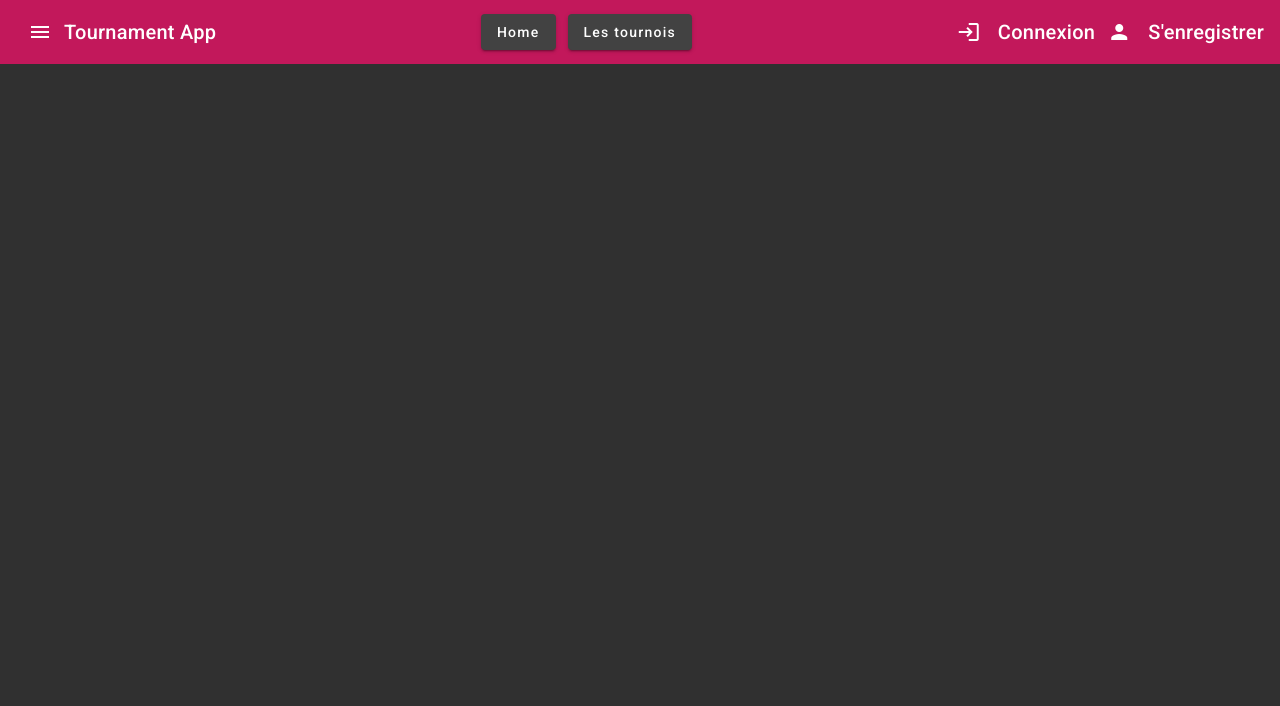
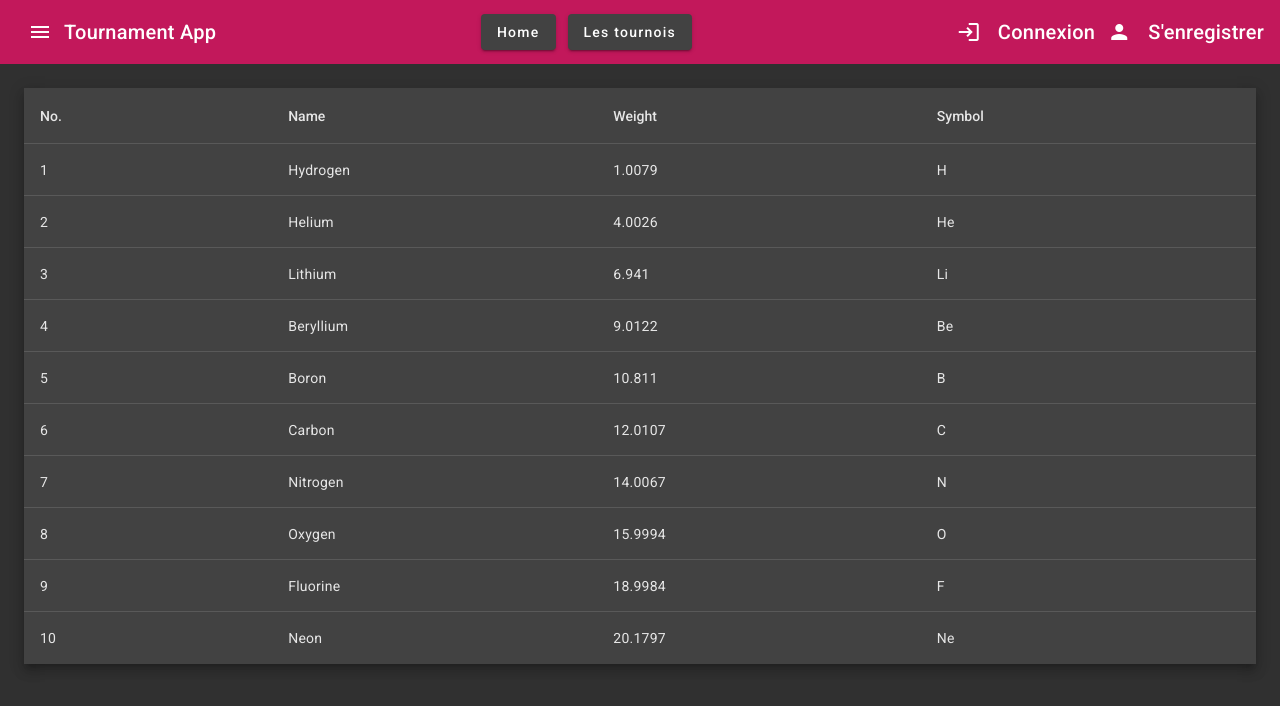
Before and after one commit to EmmanuelPoirier-TalanNA/TournamentAppNG, an Angular app: page /sample in a window 1280 px wide. Before the commit this address led to /. Shown: the top 706 px of the page. Built offline with nearby package versions, Linux system fonts and the light colour scheme.

Commit message:
fix: player score sorted

```diff
--- a/src/app/app-routing.module.ts
+++ b/src/app/app-routing.module.ts
@@ -1,11 +1,13 @@
 import { NgModule } from '@angular/core';
 import { RouterModule, Routes } from '@angular/router';
 import { HomeComponent } from './home/home.component';
+import { SampleComponent } from './sample/sample.component';
 import { TournamentDetailComponent } from './tournament/tournament-detail/tournament-detail.component';
 import { TournamentPageComponent } from './tournament/tournament-page/tournament-page.component';
 
 const routes: Routes = [
   {path: '', component: HomeComponent},
+  {path: 'sample', component: SampleComponent},
   {path: 'tournament',
   children: [
     {path: '',  component: TournamentPageComponent},
--- a/src/app/app.module.ts
+++ b/src/app/app.module.ts
@@ -13,6 +13,7 @@ import { HttpClientModule } from '@angular/common/http';
 import { DialogNewTournamentComponent } from './tournament/components/dialog-new-tournament/dialog-new-tournament.component';
 import { FormsModule, ReactiveFormsModule } from '@angular/forms';
 import { TournamentDetailComponent } from './tournament/tournament-detail/tournament-detail.component';
+import { SampleComponent } from './sample/sample.component';
 
 @NgModule({
   declarations: [
@@ -23,6 +24,7 @@ import { TournamentDetailComponent } from './tournament/tournament-detail/tourna
     TournamentCardComponent,
     DialogNewTournamentComponent,
     TournamentDetailComponent,
+    SampleComponent,
   ],
   imports: [
     BrowserModule,
--- /dev/null
+++ b/src/app/sample/sample.component.html
@@ -0,0 +1,38 @@
+<table mat-table [dataSource]="dataSource" matSort (matSortChange)="announceSortChange($event)"
+       class="mat-elevation-z8">
+
+  <!-- Position Column -->
+  <ng-container matColumnDef="position">
+    <th mat-header-cell *matHeaderCellDef mat-sort-header sortActionDescription="Sort by number">
+      No.
+    </th>
+    <td mat-cell *matCellDef="let element"> {{element.position}} </td>
+  </ng-container>
+
+  <!-- Name Column -->
+  <ng-container matColumnDef="name">
+    <th mat-header-cell *matHeaderCellDef mat-sort-header sortActionDescription="Sort by name">
+      Name
+    </th>
+    <td mat-cell *matCellDef="let element"> {{element.name}} </td>
+  </ng-container>
+
+  <!-- Weight Column -->
+  <ng-container matColumnDef="weight">
+    <th mat-header-cell *matHeaderCellDef mat-sort-header sortActionDescription="Sort by weight">
+      Weight
+    </th>
+    <td mat-cell *matCellDef="let element"> {{element.weight}} </td>
+  </ng-container>
+
+  <!-- Symbol Column -->
+  <ng-container matColumnDef="symbol">
+    <th mat-header-cell *matHeaderCellDef mat-sort-header sortActionDescription="Sort by symbol">
+      Symbol
+    </th>
+    <td mat-cell *matCellDef="let element"> {{element.symbol}} </td>
+  </ng-container>
+
+  <tr mat-header-row *matHeaderRowDef="displayedColumns"></tr>
+  <tr mat-row *matRowDef="let row; columns: displayedColumns;"></tr>
+</table>
--- /dev/null
+++ b/src/app/sample/sample.component.scss
@@ -0,0 +1,7 @@
+table {
+  width: 100%;
+}
+
+th.mat-sort-header-sorted {
+  color: black;
+}
--- /dev/null
+++ b/src/app/sample/sample.component.ts
@@ -0,0 +1,56 @@
+import {LiveAnnouncer} from '@angular/cdk/a11y';
+import {AfterViewInit, Component, ViewChild} from '@angular/core';
+import {MatSort, Sort} from '@angular/material/sort';
+import {MatTableDataSource} from '@angular/material/table';
+
+export interface PeriodicElement {
+  name: string;
+  position: number;
+  weight: number;
+  symbol: string;
+}
+const ELEMENT_DATA: PeriodicElement[] = [
+  {position: 1, name: 'Hydrogen', weight: 1.0079, symbol: 'H'},
+  {position: 2, name: 'Helium', weight: 4.0026, symbol: 'He'},
+  {position: 3, name: 'Lithium', weight: 6.941, symbol: 'Li'},
+  {position: 4, name: 'Beryllium', weight: 9.0122, symbol: 'Be'},
+  {position: 5, name: 'Boron', weight: 10.811, symbol: 'B'},
+  {position: 6, name: 'Carbon', weight: 12.0107, symbol: 'C'},
+  {position: 7, name: 'Nitrogen', weight: 14.0067, symbol: 'N'},
+  {position: 8, name: 'Oxygen', weight: 15.9994, symbol: 'O'},
+  {position: 9, name: 'Fluorine', weight: 18.9984, symbol: 'F'},
+  {position: 10, name: 'Neon', weight: 20.1797, symbol: 'Ne'},
+];
+/**
+ * @title Table with sorting
+ */
+@Component({
+  selector: 'app-sample',
+  styleUrls: ['sample.component.scss'],
+  templateUrl: 'sample.component.html',
+})
+export class SampleComponent implements AfterViewInit {
+  displayedColumns: string[] = ['position', 'name', 'weight', 'symbol'];
+  dataSource = new MatTableDataSource(ELEMENT_DATA);
+
+  constructor(private _liveAnnouncer: LiveAnnouncer) {}
+
+  @ViewChild(MatSort) sort!: MatSort;
+
+  ngAfterViewInit() {
+    this.dataSource.sort = this.sort;
+  }
+
+  /** Announce the change in sort state for assistive technology. */
+  announceSortChange(sortState: Sort) {
+    // This example uses English messages. If your application supports
+    // multiple language, you would internationalize these strings.
+    // Furthermore, you can customize the message to add additional
+    // details about the values being sorted.
+    if (sortState.direction) {
+      this._liveAnnouncer.announce(`Sorted ${sortState.direction}ending`);
+    } else {
+      this._liveAnnouncer.announce('Sorting cleared');
+    }
+  }
+}
--- a/src/app/tournament/tournament-detail/tournament-detail.component.html
+++ b/src/app/tournament/tournament-detail/tournament-detail.component.html
@@ -34,7 +34,7 @@
             <!--- Note that these columns can be defined in any order.
                   The actual rendered columns are set as a property on the row definition" -->
 
-            <ng-container matColumnDef="id">
+            <ng-container matColumnDef="playerId">
               <th mat-header-cell *matHeaderCellDef mat-sort-header sortActionDescription="Sort by number">Identifiant</th>
               <td mat-cell *matCellDef="let element">{{ element.playerId }}</td>
             </ng-container>
@@ -44,8 +44,8 @@
               <td mat-cell *matCellDef="let element">{{ element.pseudo }}</td>
             </ng-container>
 
-            <ng-container matColumnDef="score">
-              <th mat-header-cell *matHeaderCellDef>Score</th>
+            <ng-container matColumnDef="score" >
+              <th mat-header-cell *matHeaderCellDef mat-sort-header>Score</th>
               <td mat-cell *matCellDef="let element">{{ element.score }}</td>
             </ng-container>
 
--- a/src/app/tournament/tournament-detail/tournament-detail.component.ts
+++ b/src/app/tournament/tournament-detail/tournament-detail.component.ts
@@ -1,3 +1,4 @@
+
 import { LiveAnnouncer } from '@angular/cdk/a11y';
 import { AfterViewInit, Component, OnInit, ViewChild } from '@angular/core';
 import { MatPaginator } from '@angular/material/paginator';
@@ -16,7 +17,7 @@ import { TournamentService } from 'src/app/_services/tournament.service';
 })
 export class TournamentDetailComponent implements OnInit, AfterViewInit {
   tournament?: Tournament;
-  displayedColumns: string[] = ['id', 'name', 'score', 'actions'];
+  displayedColumns: string[] = ['playerId', 'name', 'score', 'actions'];
   dataSource!: MatTableDataSource<TournamentPlayer>;
   @ViewChild(MatPaginator) paginator!: MatPaginator;
   @ViewChild(MatSort) sort!: MatSort;
@@ -101,8 +102,8 @@ export class TournamentDetailComponent implements OnInit, AfterViewInit {
     }
   }
 
-  /** Announce the change in sort state for assistive technology. */
-  announceSortChange(sortState: Sort | any) {
+   /** Announce the change in sort state for assistive technology. */
+   announceSortChange(sortState: Sort) {
     // This example uses English messages. If your application supports
     // multiple language, you would internationalize these strings.
     // Furthermore, you can customize the message to add additional
@@ -113,4 +114,5 @@ export class TournamentDetailComponent implements OnInit, AfterViewInit {
       this._liveAnnouncer.announce('Sorting cleared');
     }
   }
+
 }
```
Also changed, not shown: src/app/_shared/shared.module.ts (+9 -3 lines), 1 other file (tests, documents, lock files or other folders).
